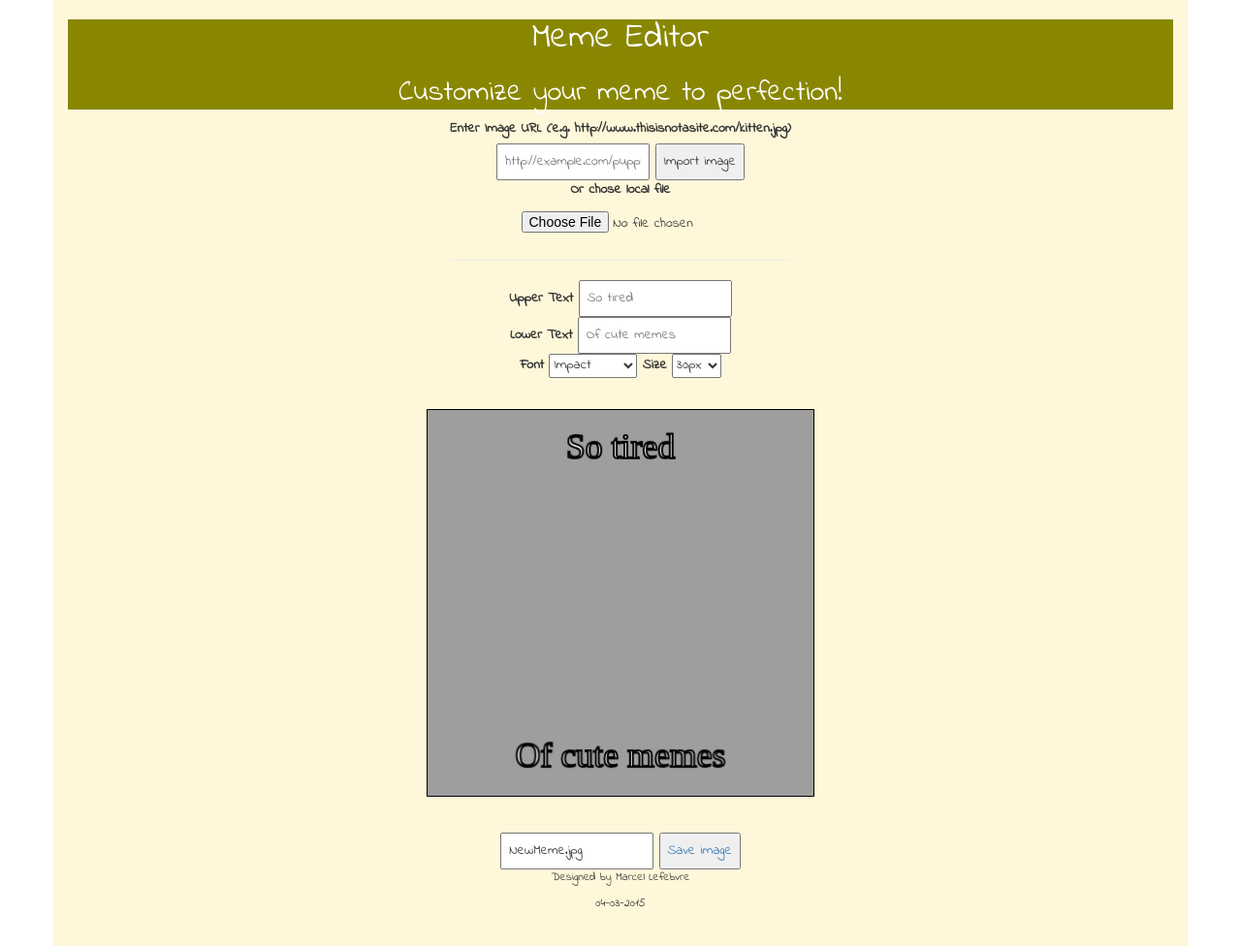
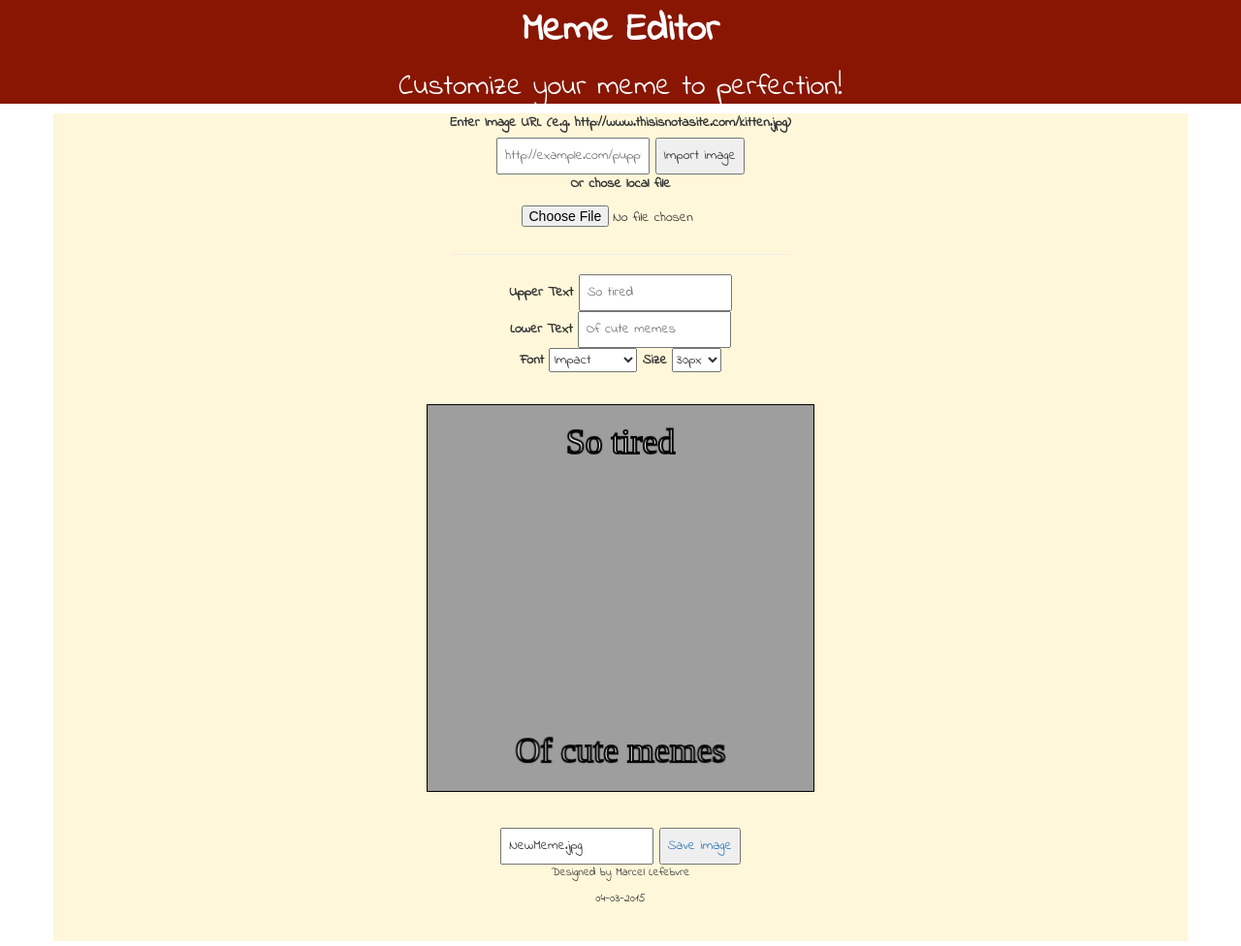
Before and after one commit to Mslef/mslef.github.io, a plain HTML site: page Projects/meme-creator/index.html in a window 1280 px wide. Shown: the whole page at 97% size. Drawn offline with nearby package versions, Linux system fonts and the light colour scheme.

Commit message:
feat: update css of index page

```diff
--- a/Projects/meme-creator/CSS/main.css
+++ b/Projects/meme-creator/CSS/main.css
@@ -5,13 +5,20 @@ body {
 }
 
 header {
-	background-color: #898702;
+	background-color: #881602;
 	margin-right: auto;
 	margin-left: auto;
 	color: white;
 	text-align: center;
+	width: 100%;
 }
 
+.header-title {
+		margin: 0;
+		padding-top: 10px;
+		font-weight: bold;
+		font-size: 40px;
+}
 
 canvas {
 	display: block;
--- a/Projects/meme-creator/index.html
+++ b/Projects/meme-creator/index.html
@@ -10,15 +10,13 @@
 </head>
 
 <body>
+	<header>
+		<h1 class="header-title">Meme Editor</h1>
+		<h2>Customize your meme to perfection!</h2>
+	</header>
 	<div class="container contents">
-		<div class="row">
-			<div class="col-md-12">
-				<header>
-					<h1>Meme Editor</h1>
-					<h2>Customize your meme to perfection!</h2>
-				</header>
-			</div>
-		</div>
+
+
 		<div class="row">
 			<div class="col-md-12">
 				<label>Enter Image URL (e.g. http://www.thisisnotasite.com/kitten.jpg)</label>
```
